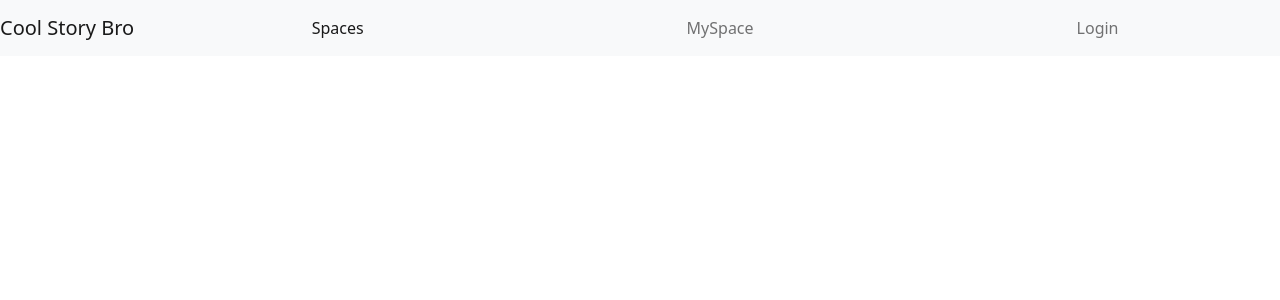
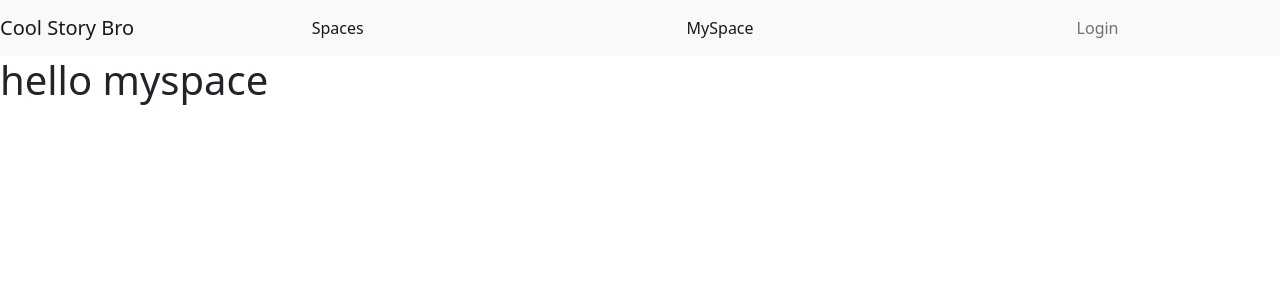
Before and after one commit to pamadrian/frontend-cool-story-bro, a React (Create React App) app: page /myspace in a window 1280 px wide. Shown: the top 300 px of the page. Built offline with nearby package versions, Linux system fonts and the light colour scheme; no server answers.

Commit message:
changed path for myspace in app.js and naviagation index.js

```diff
--- a/src/App.js
+++ b/src/App.js
@@ -30,7 +30,7 @@ function App() {
       {isLoading ? <Loading /> : null}
       <Switch>
         <Route exact path="/" component={Spaces} />
-        <Route path="/other" component={MySpace} />
+        <Route path="/myspace" component={MySpace} />
         <Route path="/signup" component={SignUp} />
         <Route path="/login" component={Login} />
         <Route path="/spaces/:id" component={DetailPage} />
--- a/src/components/Navigation/index.js
+++ b/src/components/Navigation/index.js
@@ -22,7 +22,7 @@ export default function Navigation() {
       <Navbar.Collapse id="basic-navbar-nav">
         <Nav style={{ width: "100%" }} fill>
           <NavbarItem path="/" linkText="Spaces" />
-          <NavbarItem path="/other" linkText="MySpace" />
+          <NavbarItem path="/myspace" linkText="MySpace" />
           {loginLogoutControls}
         </Nav>
       </Navbar.Collapse>
--- a/src/pages/MySpace/index.js
+++ b/src/pages/MySpace/index.js
@@ -0,0 +1,7 @@
+export default function MySpace() {
+  return (
+    <div>
+      <h1> hello myspace</h1>
+    </div>
+  );
+}
```
